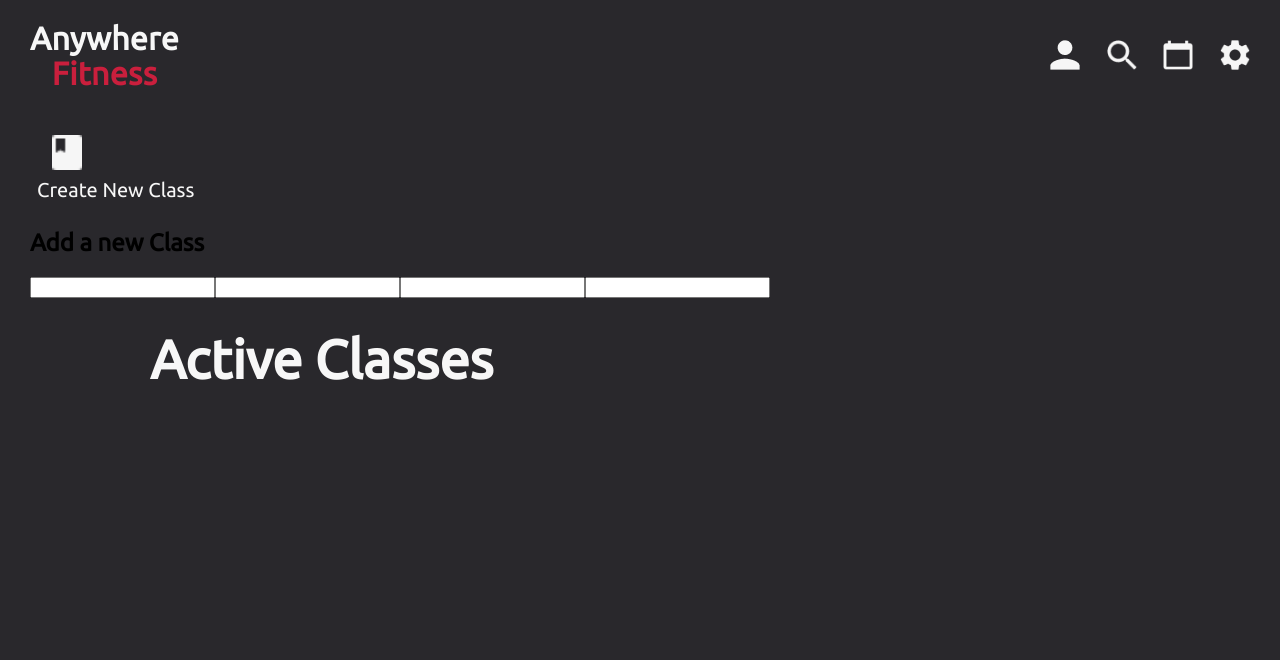
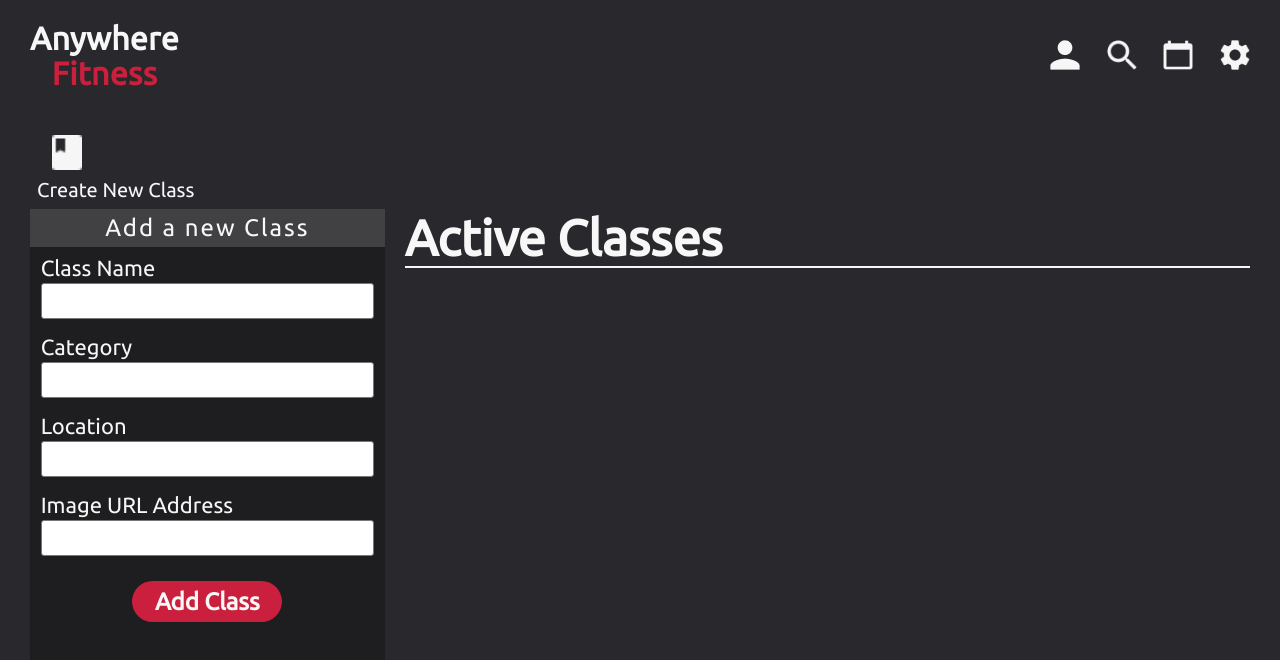
Before and after one commit to rbabaci1/Anywhere-Fitness, a React (Create React App) app in the folder anywhere-fitness/: page /instructor/addNewClass in a window 1280 px wide. Shown: the top 660 px of the page. Built offline with nearby package versions, Linux system fonts and the light colour scheme.

Commit message:
add the functionality to add new classes for instructors

```diff
--- a/anywhere-fitness/src/Pages/AddNewClassPage/AddNewClass.js
+++ b/anywhere-fitness/src/Pages/AddNewClassPage/AddNewClass.js
@@ -1,6 +1,60 @@
 import React, { useState } from 'react';
 import styled from 'styled-components';
 import Button from '../../ReusableComponents/Button';
+
+const FormContainer = styled.div`
+  display: flex;
+  flex-direction: column;
+  width: 450px;
+  max-width: 450px;
+
+  background: #1e1d20;
+  height: 100vh;
+
+  h2 {
+    color: #f7f7f7;
+    padding: 5px 0;
+    margin: 0 0 8px 0;
+    background: #414143;
+    letter-spacing: 2px;
+    font-weight: 200;
+    text-align: center;
+  }
+
+  form {
+    display: flex;
+    flex-direction: column;
+    align-items: center;
+
+    label {
+      display: flex;
+      flex-direction: column;
+      color: #f7f7f7;
+      font-size: 22px;
+      margin-bottom: 15px;
+      width: 94%;
+
+      input {
+        border-radius: 3px;
+        box-sizing: border-box;
+        border: 1px solid #787777;
+        padding: 5px;
+        font-size: 21px;
+        margin-top: 2px;
+        color: blue;
+      }
+    }
+    .button {
+      text-align: center;
+      button {
+        font-size: 24px;
+        width: 150px;
+        padding: 8px 0;
+        margin-top: 10px;
+      }
+    }
+  }
+`;
 
 export default function AddNewClass({ addClass }) {
   const [newClass, setNewClass] = useState({
@@ -29,26 +83,54 @@ export default function AddNewClass({ addClass }) {
   };
 
   return (
-    <div>
+    <FormContainer className='new-class-form'>
       <h2>Add a new Class</h2>
 
       <form onSubmit={submitHandler}>
         <label>
-          <input type='text' name='' onChange={changeHandler} />
+          Class Name
+          <input
+            type='text'
+            name='name'
+            value={newClass.name}
+            onChange={changeHandler}
+          />
         </label>
 
         <label>
-          <input type='text' name='' onChange={changeHandler} />
+          Category
+          <input
+            type='text'
+            name='category'
+            value={newClass.category}
+            onChange={changeHandler}
+          />
         </label>
 
         <label>
-          <input type='text' name='' onChange={changeHandler} />
+          Location
+          <input
+            type='text'
+            name='location'
+            value={newClass.location}
+            onChange={changeHandler}
+          />
         </label>
 
         <label>
-          <input type='text' name='' onChange={changeHandler} />
+          Image URL Address
+          <input
+            type='text'
+            name='imageUrl'
+            value={newClass.imageUrl}
+            onChange={changeHandler}
+          />
         </label>
+
+        <div className='button'>
+          <Button textContent='Add Class' type='submit' />
+        </div>
       </form>
-    </div>
+    </FormContainer>
   );
 }
--- a/anywhere-fitness/src/Pages/InstructorHomePage/InstructorHomePage.js
+++ b/anywhere-fitness/src/Pages/InstructorHomePage/InstructorHomePage.js
@@ -35,6 +35,9 @@ const InstructorPageContainer = styled.div`
       font-size: 20px;
     }
   }
+  .new-classes-main {
+    display: flex;
+  }
   .icon-wrapper:hover {
     cursor: pointer;
     p {
@@ -43,12 +46,13 @@ const InstructorPageContainer = styled.div`
   }
 
   .active-classes {
-    margin-top: 30px;
+    width: 90%;
 
     h1 {
-      margin: 0 0 24px 120px;
+      margin: 0 0 20px 20px;
       color: #f7f7f7;
-      font-size: 54px;
+      font-size: 50px;
+      border-bottom: 2px solid;
     }
     .classes {
       display: flex;
@@ -76,6 +80,7 @@ export default function InstructorHomePage() {
           </div>
         </NavLink>
 
+        <div className='new-classes-main'>
           <Route
             path='/instructor/addNewClass'
             render={props => <AddNewClass {...props} addClass={addClass} />}
@@ -91,6 +96,7 @@ export default function InstructorHomePage() {
             </div>
           </div>
         </div>
+      </div>
     </InstructorPageContainer>
   );
 }
--- a/anywhere-fitness/src/ReusableComponents/InstructorClassCard.js
+++ b/anywhere-fitness/src/ReusableComponents/InstructorClassCard.js
@@ -1,29 +1,32 @@
 import React from 'react';
 import styled from 'styled-components';
 
-import testImage from '../Pages/Images/karate.png';
+const ClassContainer = styled.div`
+  margin: 0 30px 30px 20px;
 
-const ClassContainer = styled.div`
-  margin: 0 30px 30px 0;
+  img {
+    width: 240px;
+    border-radius: 10px;
+  }
 
   h3 {
-    font-size: 20px;
-    font-weight: 600;
+    font-size: 24px;
     letter-spacing: 0.36px;
     color: gray;
+    letter-spacing: 1.8px;
     margin: 3px 0 0 0;
   }
   h2 {
-    font-size: 24px;
+    font-size: 20px;
     margin: 8px 0;
-
     color: #f7f7f7;
-    letter-spacing: 0.36px;
+    letter-spacing: 1.5px;
   }
 
   a {
     color: #ca1f3d;
-    letter-spacing: 0.36px;
+    letter-spacing: 1px;
+    font-size: 18px;
     text-decoration: none;
   }
 `;
@@ -31,7 +34,14 @@ const ClassContainer = styled.div`
 export default function InstructorClassCard({ classInfo }) {
   return (
     <ClassContainer className='class-card'>
-      <img src={testImage} alt='a workout class image' />
+      <img
+        src={
+          classInfo.imageUrl.length > 0
+            ? classInfo.imageUrl
+            : 'https://cdn.pixabay.com/photo/2013/09/23/18/22/kick-185384__340.jpg'
+        }
+        alt='a workout class image'
+      />
       <h3>{classInfo.name}</h3>
       <h2>{classInfo.location}</h2>
       <a href='#'>Edit</a>
```
Lines whose indentation alone changed are shown as unchanged.
